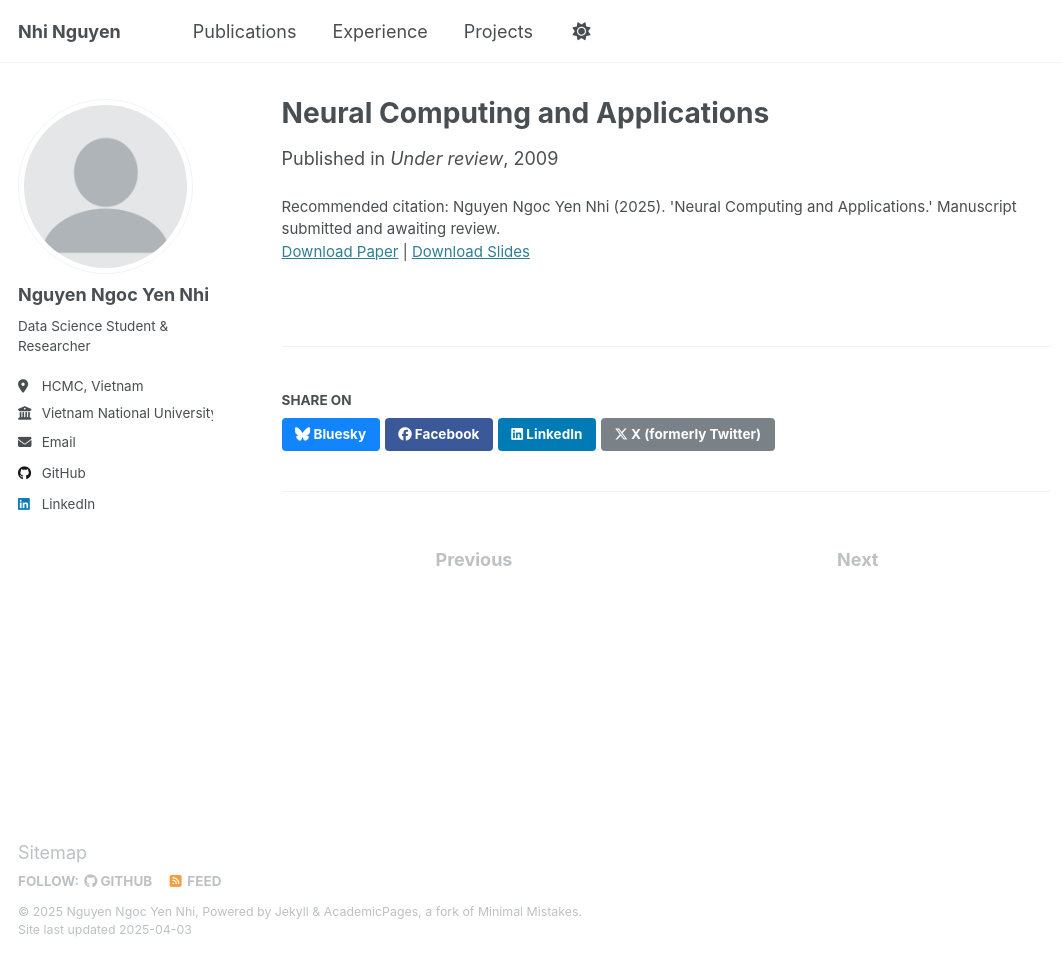
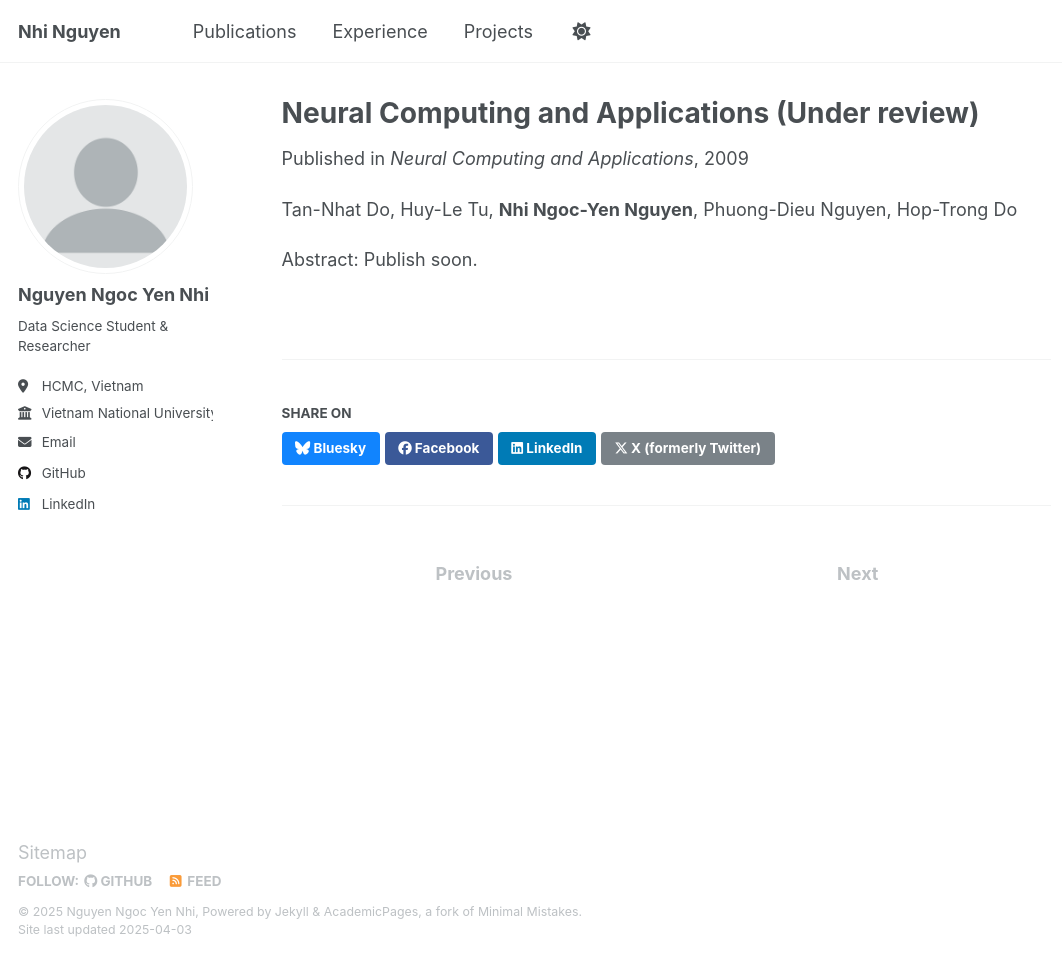
Before and after one commit to dalietnguyen342/dalietnguyen342.github.io, a Jekyll site: the page built from _publications/2009-10-01-paper-title-number-1.md, in a window 1280 px wide and 958 px high. Shown: the whole window, without its empty margins (0-1062 px from the left). Built offline with Jekyll 4.4.1, drawn with Linux system fonts in a browser that asks for light colours.

Commit message:
Update 2009-10-01-paper-title-number-1.md

```diff
--- a/_publications/2009-10-01-paper-title-number-1.md
+++ b/_publications/2009-10-01-paper-title-number-1.md
@@ -1,10 +1,10 @@
 ---
-title: "Neural Computing and Applications"
+title: "Neural Computing and Applications (Under review)"
 collection: publications
 category: articles
 excerpt: "Submitted and awaiting review."
-venue: "Under review"
-slidesurl: ""
-paperurl: ""
-citation: "Nguyen Ngoc Yen Nhi (2025). 'Neural Computing and Applications.' Manuscript submitted and awaiting review."
+venue: "Neural Computing and Applications"
 ---
+Tan-Nhat Do, Huy-Le Tu, <b>Nhi Ngoc-Yen Nguyen</b>, Phuong-Dieu Nguyen, Hop-Trong Do
+
+Abstract: Publish soon.
```
